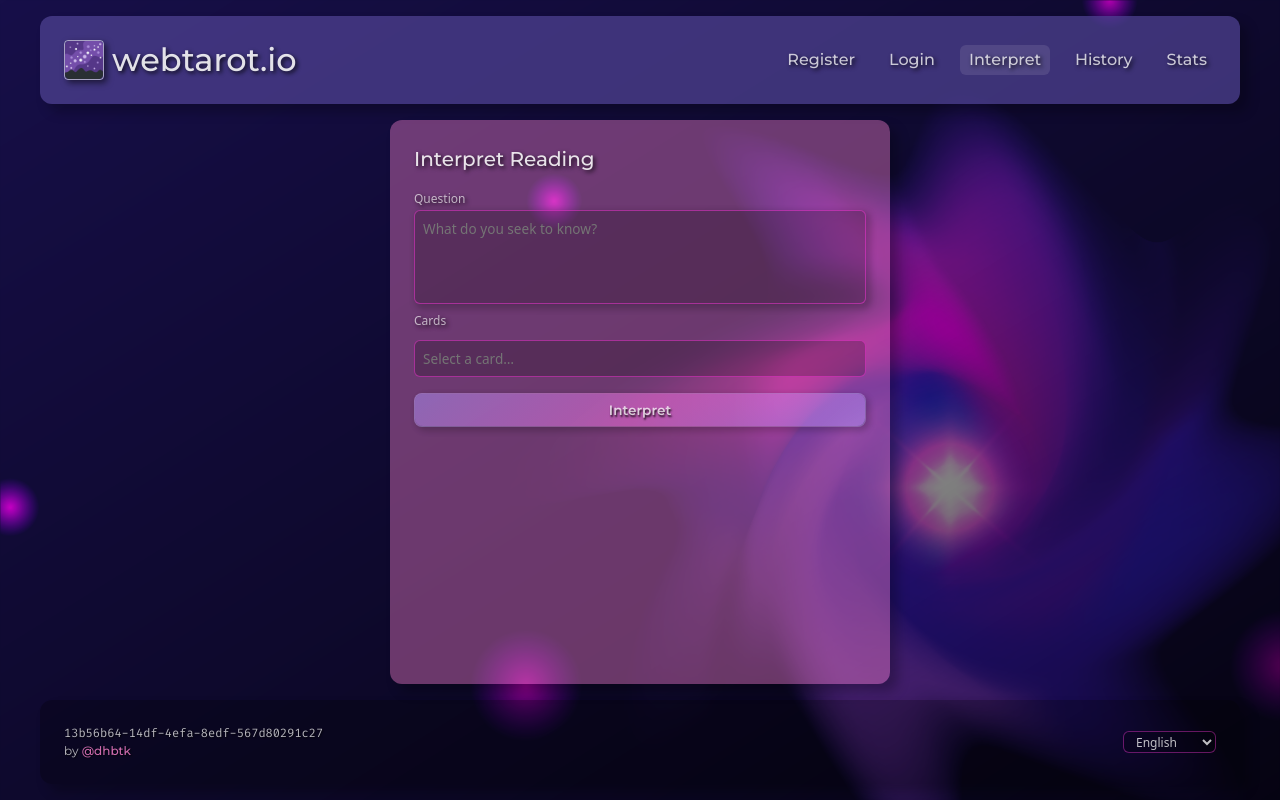
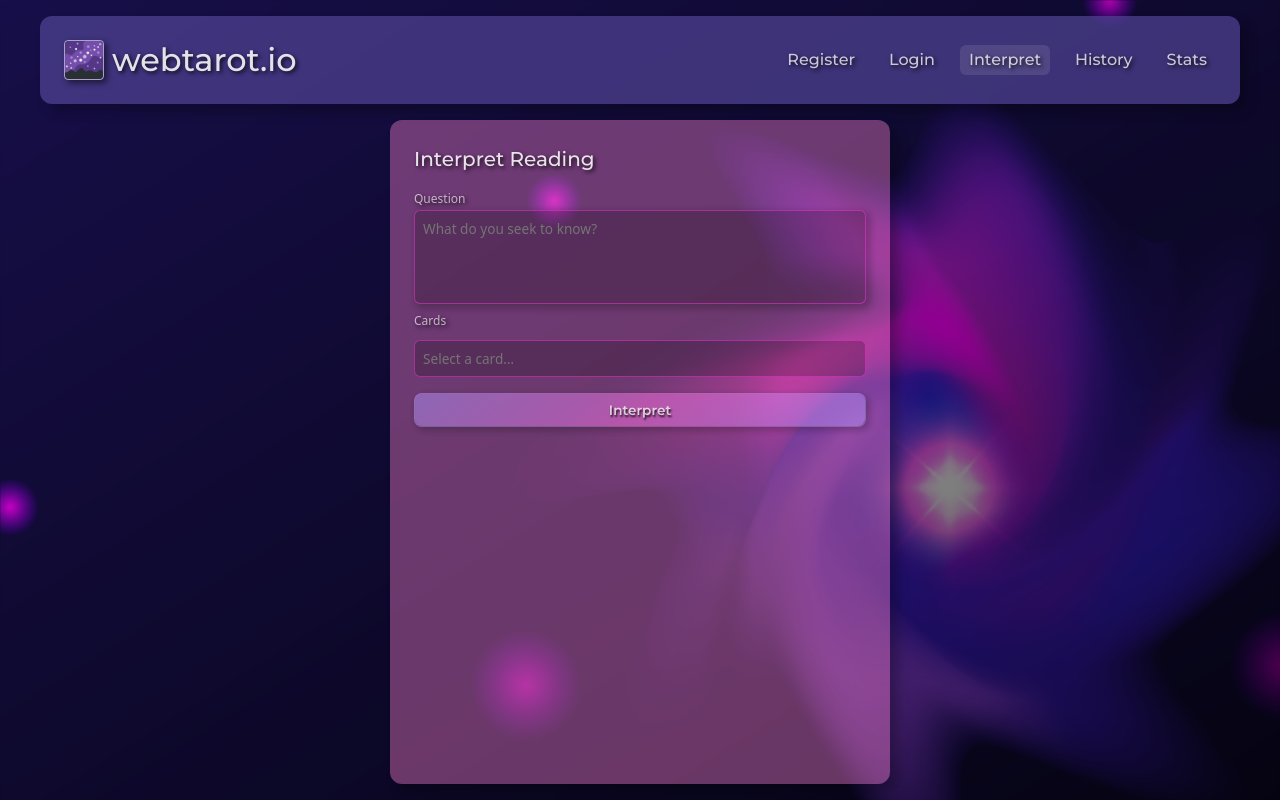
Before and after one commit to dhbtk/webtarot, a React (Vite) app in the folder frontend/: page /interpretations/new in a window 1280 px wide. Built offline with nearby package versions, Linux system fonts and the light colour scheme; a web font is replaced by a local one.

Commit message:
tirar footer da telinha de interpretar

```diff
--- a/frontend/src/routes/interpretations/new.tsx
+++ b/frontend/src/routes/interpretations/new.tsx
@@ -2,7 +2,6 @@ import { createFileRoute } from '@tanstack/react-router'
 import { FormWrapper } from '../../components/reading/form/form.tsx'
 import InterpretationForm from '../../components/reading/form/InterpretationForm.tsx'
 import { useTranslation } from 'react-i18next'
-import { Footer } from '../../components/layout/Footer.tsx'
 import styled from 'styled-components'
 
 const Wrapper = styled.div`
@@ -23,7 +22,6 @@ function RouteComponent () {
         <h2>{t('reading.interpretation.title')}</h2>
         <InterpretationForm/>
       </FormWrapper>
-      <Footer/>
     </Wrapper>
   )
 }
```
